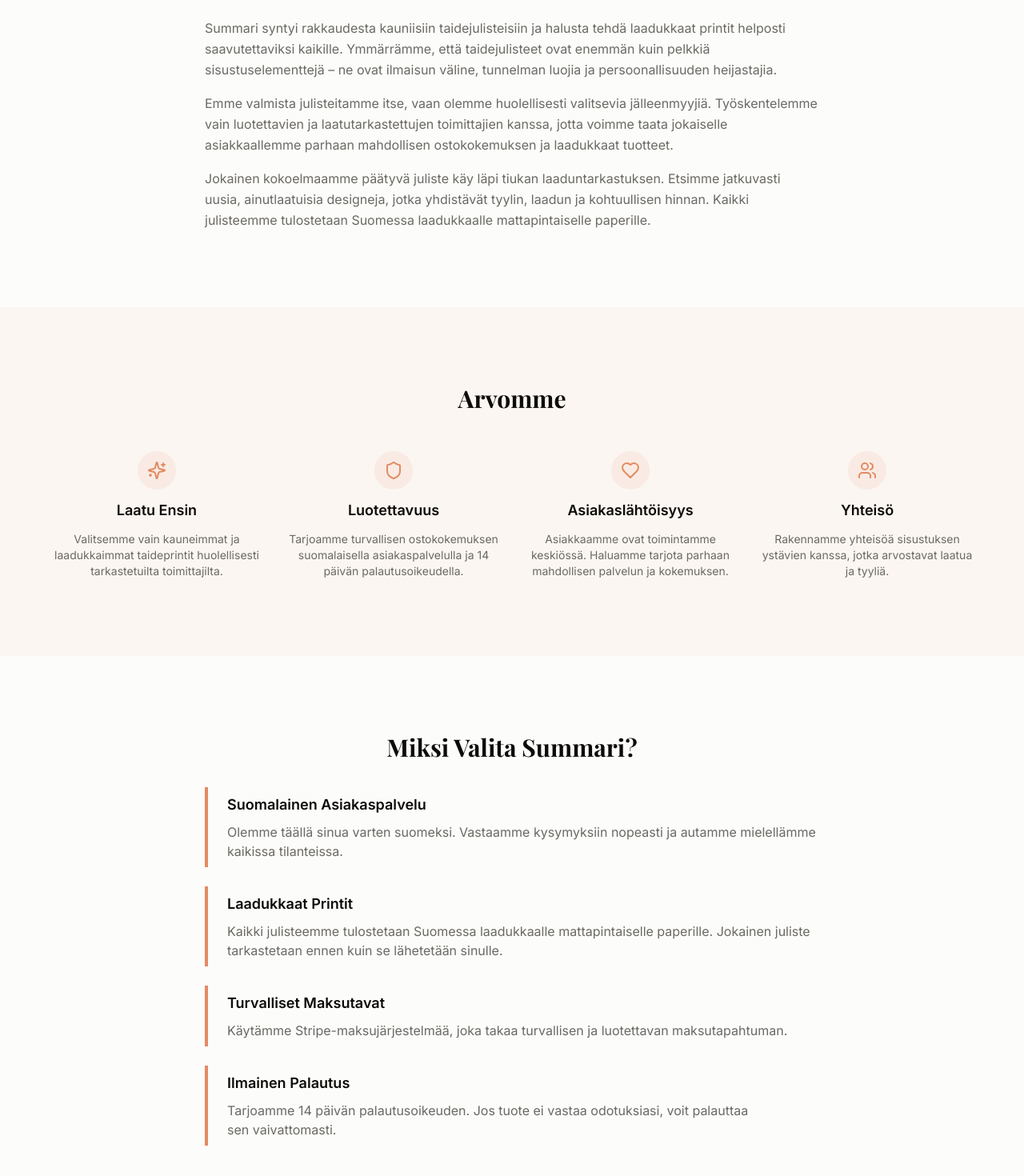
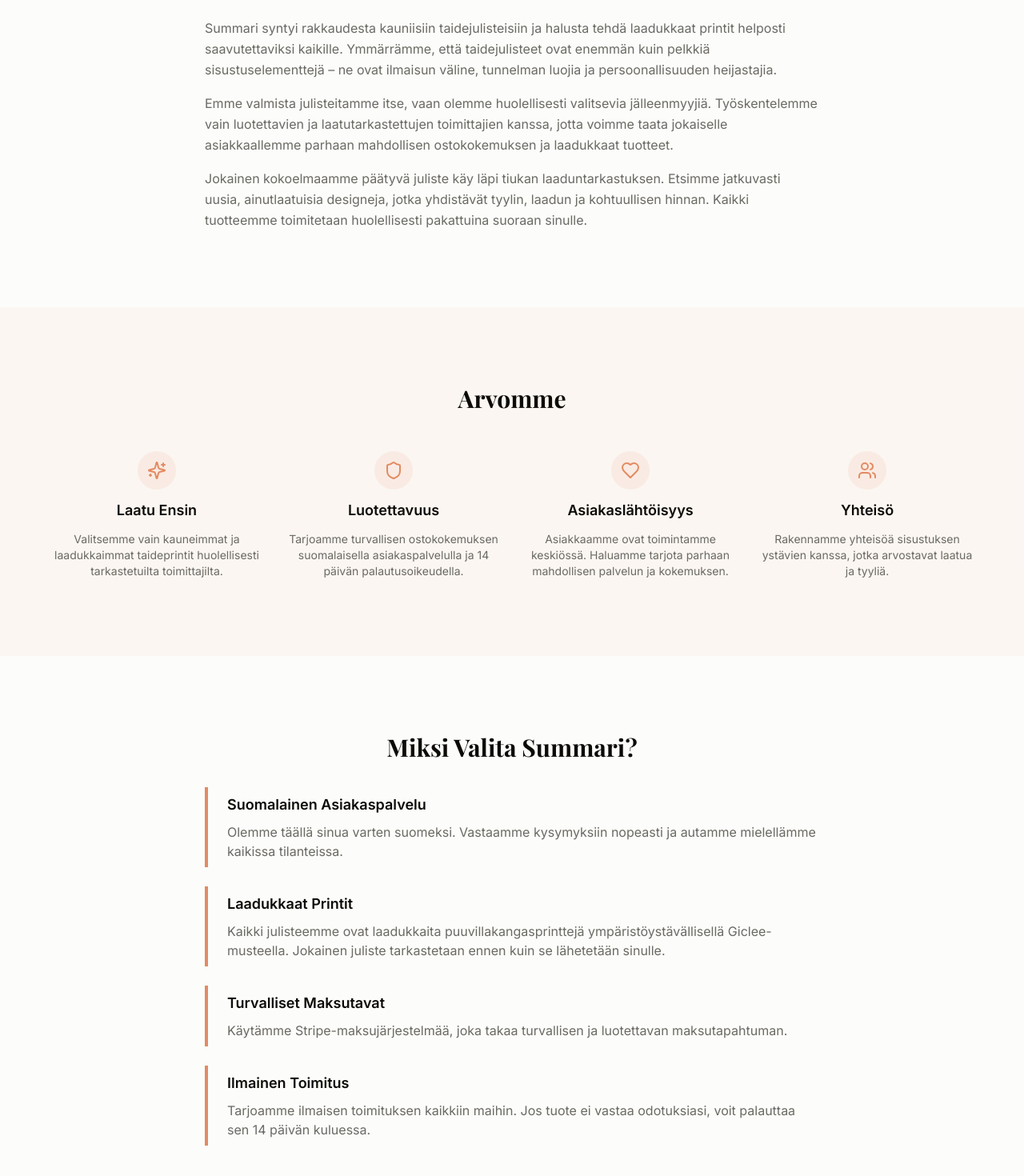
Before and after one commit to joonaskoskinen/summariprints, a Next.js app: page /about in a window 1280 px wide. Shown: the part 562-2032 px from the top of the page at 80% size. Built offline with nearby package versions, Linux system fonts and the light colour scheme; a web font is replaced by a local one.

Commit message:
Update page.tsx

```diff
--- a/app/about/page.tsx
+++ b/app/about/page.tsx
@@ -46,8 +46,8 @@ export default function AboutPage() {
               </p>
               <p>
                 Jokainen kokoelmaamme päätyvä juliste käy läpi tiukan laaduntarkastuksen. Etsimme jatkuvasti uusia,
-                ainutlaatuisia designeja, jotka yhdistävät tyylin, laadun ja kohtuullisen hinnan. Kaikki julisteemme
-                tulostetaan Suomessa laadukkaalle mattapintaiselle paperille.
+                ainutlaatuisia designeja, jotka yhdistävät tyylin, laadun ja kohtuullisen hinnan. Kaikki tuotteemme
+                toimitetaan huolellisesti pakattuina suoraan sinulle.
               </p>
             </div>
           </div>
@@ -119,8 +119,8 @@ export default function AboutPage() {
               <div className="border-l-4 border-accent pl-6 py-2">
                 <h3 className="font-semibold text-lg mb-2">Laadukkaat Printit</h3>
                 <p className="text-muted-foreground">
-                  Kaikki julisteemme tulostetaan Suomessa laadukkaalle mattapintaiselle paperille. Jokainen juliste
-                  tarkastetaan ennen kuin se lähetetään sinulle.
+                  Kaikki julisteemme ovat laadukkaita puuvillakangasprinttejä ympäristöystävällisellä Giclee-musteella.
+                  Jokainen juliste tarkastetaan ennen kuin se lähetetään sinulle.
                 </p>
               </div>
 
@@ -132,10 +132,10 @@ export default function AboutPage() {
               </div>
 
               <div className="border-l-4 border-accent pl-6 py-2">
-                <h3 className="font-semibold text-lg mb-2">Ilmainen Palautus</h3>
+                <h3 className="font-semibold text-lg mb-2">Ilmainen Toimitus</h3>
                 <p className="text-muted-foreground">
-                  Tarjoamme 14 päivän palautusoikeuden. Jos tuote ei vastaa odotuksiasi, voit palauttaa sen
-                  vaivattomasti.
+                  Tarjoamme ilmaisen toimituksen kaikkiin maihin. Jos tuote ei vastaa odotuksiasi, voit palauttaa sen 14
+                  päivän kuluessa.
                 </p>
               </div>
             </div>
```
